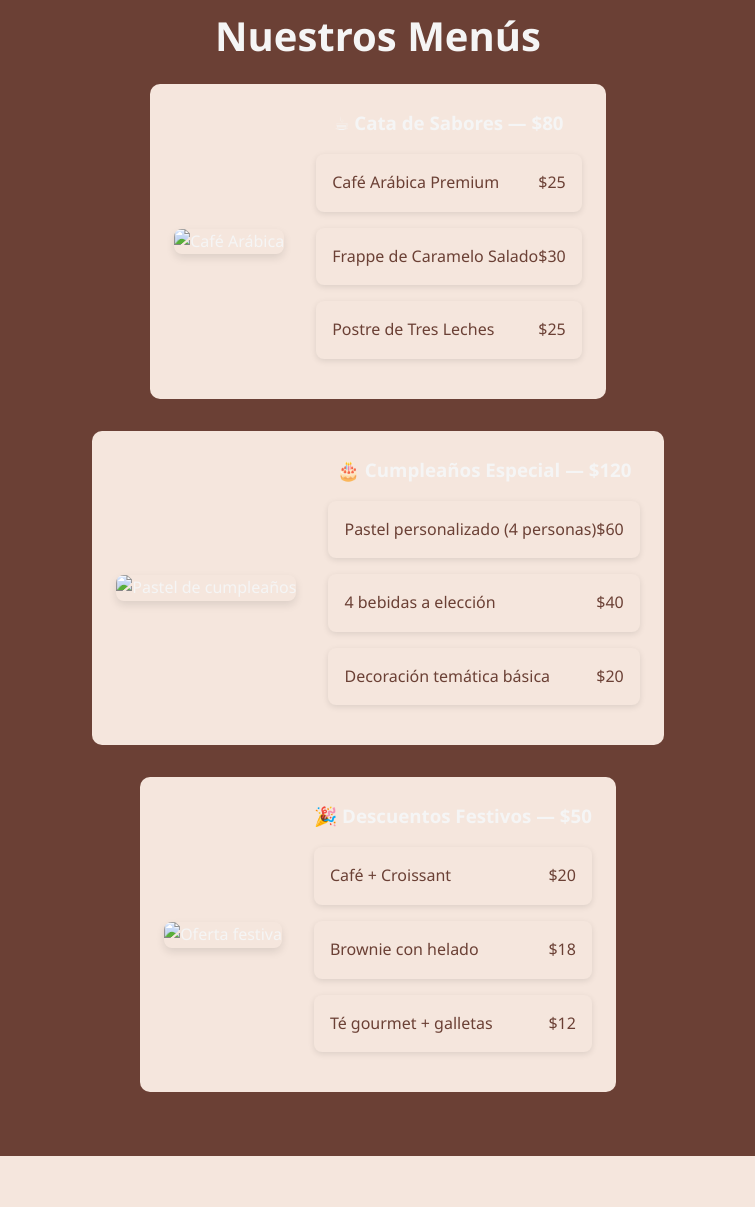
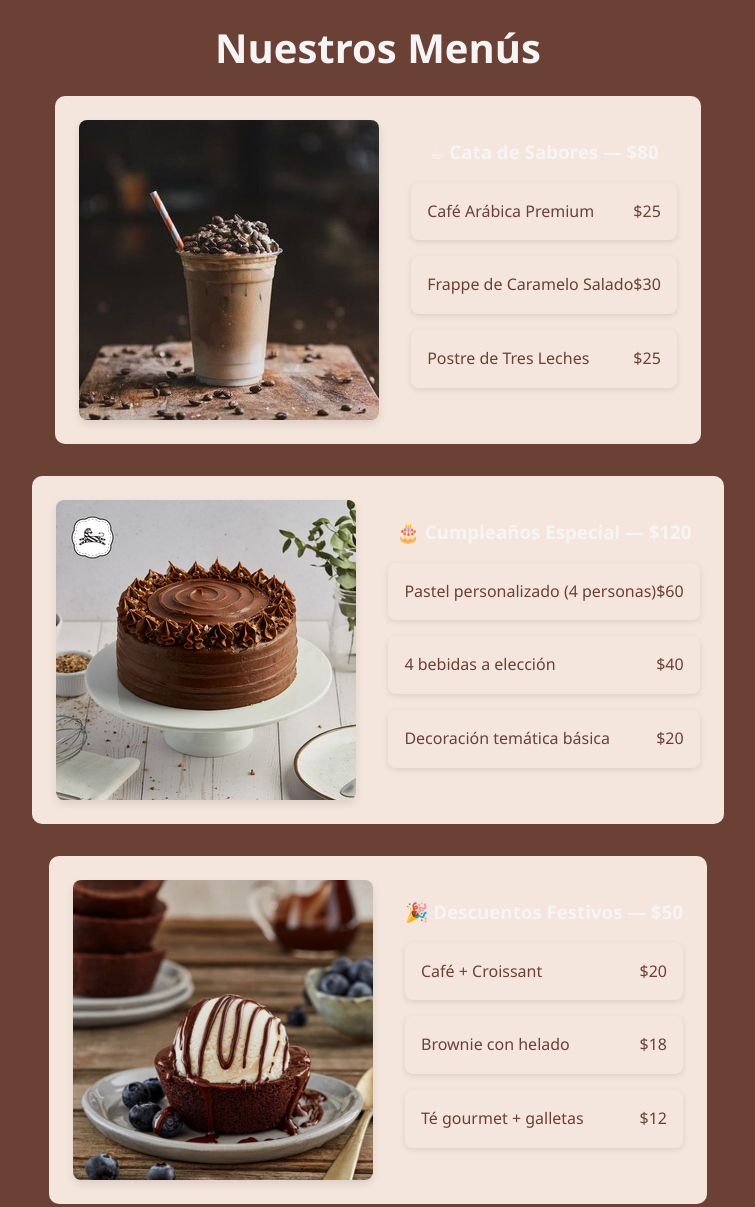
Before and after one commit to JesusGR48/oasisdelcafe, a plain HTML site: page index.html in a window 1280 px wide. Shown: the part 860-2067 px from the top of the page, without its empty margins (262-1017 px from the left). Drawn offline with Linux system fonts and the light colour scheme.

Commit message:
Update index.html

```diff
--- a/index.html
+++ b/index.html
@@ -248,7 +248,7 @@
       <p>Sumérgete en un mundo de sabores exquisitos y originales que deleitarán tu paladar. ¡Descubre platos únicos y disfruta de momentos especiales con nosotros!</p>
       <button class="btn" onclick="document.getElementById('menus').scrollIntoView({behavior: 'smooth'})">Ver Menú</button>
     </div>
-    <img src="images/pd2.jpg" alt="Plato gourmet">
+    <img src="pd2.jpg" alt="Plato gourmet">
   </section>
 
   <!-- SECCIÓN MENÚS -->
@@ -257,7 +257,7 @@
 
   <!-- MENÚ 1: CATA DE SABORES -->
   <div class="menu-category" style="display: flex; gap: 2rem; align-items: center; margin-bottom: 2rem; background: #F5E6DD; padding: 1.5rem; border-radius: 10px;">
-    <img src="images/fpp.jpg" alt="Café Arábica" style="border-radius: 8px; box-shadow: 0 4px 8px rgba(0,0,0,0.1);">
+    <img src="fpp.jpg" alt="Café Arábica" style="border-radius: 8px; box-shadow: 0 4px 8px rgba(0,0,0,0.1);">
     <div style="flex: 1;">
       <h3>☕ Cata de Sabores — $80</h3>
       <div class="menu-item">
@@ -277,7 +277,7 @@
 
   <!-- MENÚ 2: CUMPLEAÑOS ESPECIAL -->
   <div class="menu-category" style="display: flex; gap: 2rem; align-items: center; margin-bottom: 2rem; background: #F5E6DD; padding: 1.5rem; border-radius: 10px;">
-    <img src="images/pass.jpg" alt="Pastel de cumpleaños" style="border-radius: 8px; box-shadow: 0 4px 8px rgba(0,0,0,0.1);">
+    <img src="pass.jpg" alt="Pastel de cumpleaños" style="border-radius: 8px; box-shadow: 0 4px 8px rgba(0,0,0,0.1);">
     <div style="flex: 1;">
       <h3>🎂 Cumpleaños Especial — $120</h3>
       <div class="menu-item">
@@ -297,7 +297,7 @@
 
   <!-- MENÚ 3: DESCUENTOS FESTIVOS -->
   <div class="menu-category" style="display: flex; gap: 2rem; align-items: center; background: #F5E6DD; padding: 1.5rem; border-radius: 10px;">
-    <img src="images/brow.png" alt="Oferta festiva" style="border-radius: 8px; box-shadow: 0 4px 8px rgba(0,0,0,0.1);">
+    <img src="brow.png" alt="Oferta festiva" style="border-radius: 8px; box-shadow: 0 4px 8px rgba(0,0,0,0.1);">
     <div style="flex: 1;">
       <h3>🎉 Descuentos Festivos — $50</h3>
       <div class="menu-item">
@@ -318,7 +318,7 @@
 
 <!-- SECCIÓN OFERTAS -->
 <section id="ofertas" style="background: #F5E6DD; color: #6B4035; padding: 3rem 2rem;">
-  <img src="images/ofer.jpg" alt="Ofertas Festivas" style="width: 100%; max-width: 800px; border-radius: 10px; box-shadow: 0 4px 12px rgba(0,0,0,0.1); margin: 1rem auto; display: block;">
+  <img src="ofer.jpg" alt="Ofertas Festivas" style="width: 100%; max-width: 800px; border-radius: 10px; box-shadow: 0 4px 12px rgba(0,0,0,0.1); margin: 1rem auto; display: block;">
 
   <p>¡No te pierdas nuestras promociones exclusivas!</p>
   <p>• 2x1 en cafés especiales los lunes<br>
```
